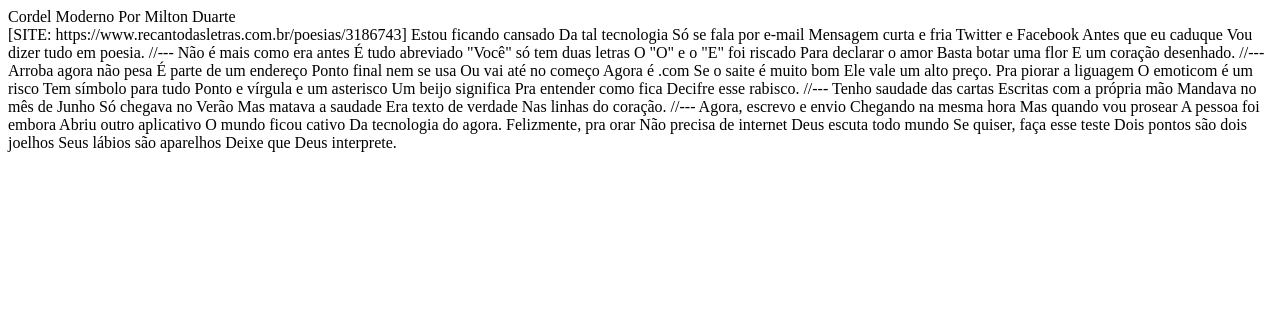
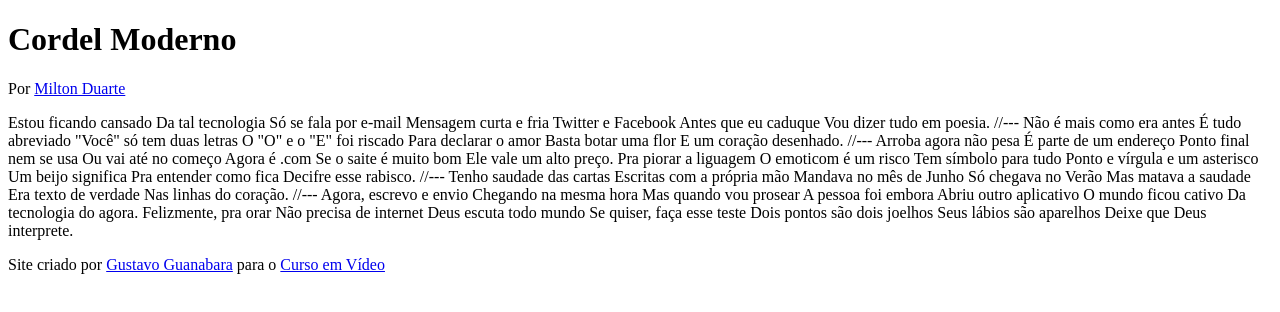
Before and after one commit to JasminePinheiro/html-css, a plain HTML site: page EX001/projeto_cordel.html in a window 1280 px wide. Drawn offline with Linux system fonts and the light colour scheme.

Commit message:
atualizei

```diff
--- a/EX001/projeto_cordel.html
+++ b/EX001/projeto_cordel.html
@@ -4,14 +4,14 @@
         <meta charset="UTF-8">
         <meta name="viewport" content="width=device-width, initial-scale=1.0">
         <link rel="shortcut icon" href="imagens/desafio.ico" type="image/x-ico">
-        <title>Imagens de fundo</title>
+        <title>Cordel Moderno</title>
     </head>
     <body>
         <header>
-            Cordel Moderno
-            Por Milton Duarte
+            <h1>Cordel Moderno</h1>
+            <p>Por <a href="https://www.recantodasletras.com.br/poesias/3186743" target="_blank">Milton Duarte</a></p>
         </header>
-        [SITE: https://www.recantodasletras.com.br/poesias/3186743]
+
 
         Estou ficando cansado
         Da tal tecnologia
@@ -76,5 +76,8 @@
         Dois pontos são dois joelhos
         Seus lábios são aparelhos
         Deixe que Deus interprete.
+        <footer>
+            <p>Site criado por <a href="https://github.com/gustavoguanabara" target="_blank">Gustavo Guanabara</a> para o <a href="https://www.cursoemvideo.com/cursos/" target="_blank">Curso em Vídeo</a></p>
+        </footer>
     </body>
 </html>
```
